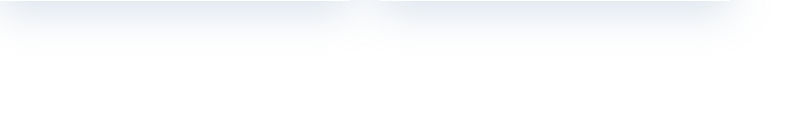
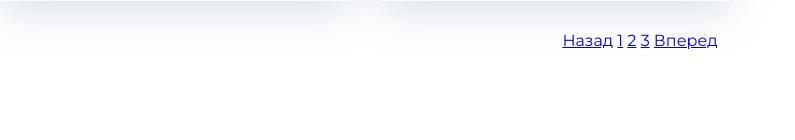
Before and after one commit to Nattyme/mini-projects, a PHP site: page / in a window 1280 px wide. Shown: the part 1025-1165 px from the top of the page, without its empty margins (0-795 px from the left). Before the commit the page ends 1047 px from the top, so only its background shows below. Run offline with PHP 8.4, Linux system fonts and the light colour scheme.

Commit message:
.pagination base html

```diff
--- a/CSS projects/BEM,BEM-naming/card/index.html
+++ b/CSS projects/BEM,BEM-naming/card/index.html
@@ -78,7 +78,15 @@
                 <!--// card -->
             </div>
             <!-- section-cards -->
-
+            <div class="section__pagination">
+                <div class="pagination">
+                    <a href="#!" class="pagination__item">Назад</a>
+                    <a href="#!" class="pagination__item">1</a>
+                    <a href="#!" class="pagination__item">2</a>
+                    <a href="#!" class="pagination__item">3</a>
+                    <a href="#!" class="pagination__item">Вперед</a>
+                </div>
+            </div>
         </section>
 
     </body>
--- a/CSS projects/BEM,BEM-naming/card/main.css
+++ b/CSS projects/BEM,BEM-naming/card/main.css
@@ -93,7 +93,17 @@ h1, h2, h3, h4, h5, h6 {
 }
 
 .section__cards {
+    margin-bottom: 30px;
     display: flex;
     flex-wrap: wrap;
     gap: 30px;
 }
+
+.section__pagination {
+    display: flex;
+    justify-content: center;
+}
+
+.pagination {
+
+}
```
